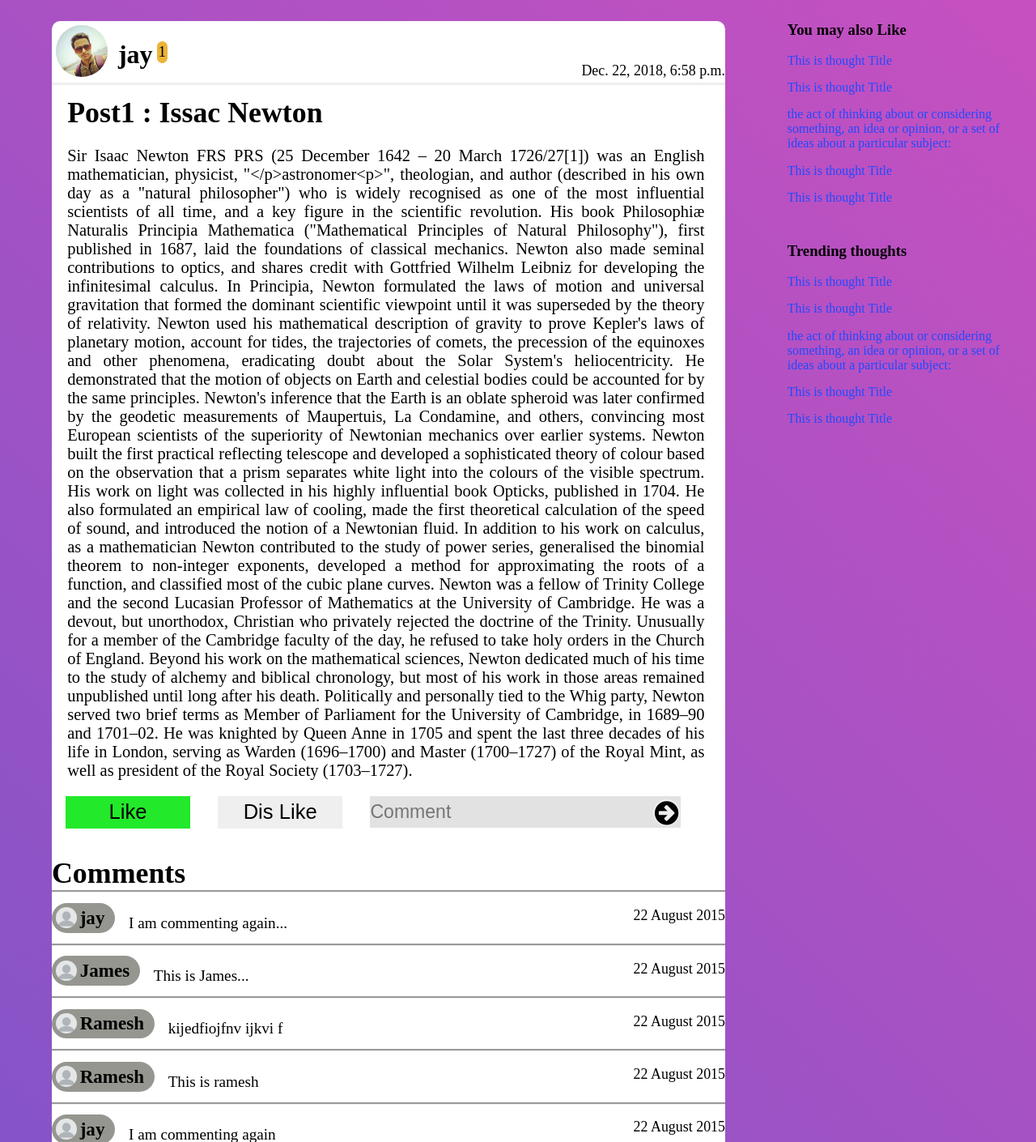
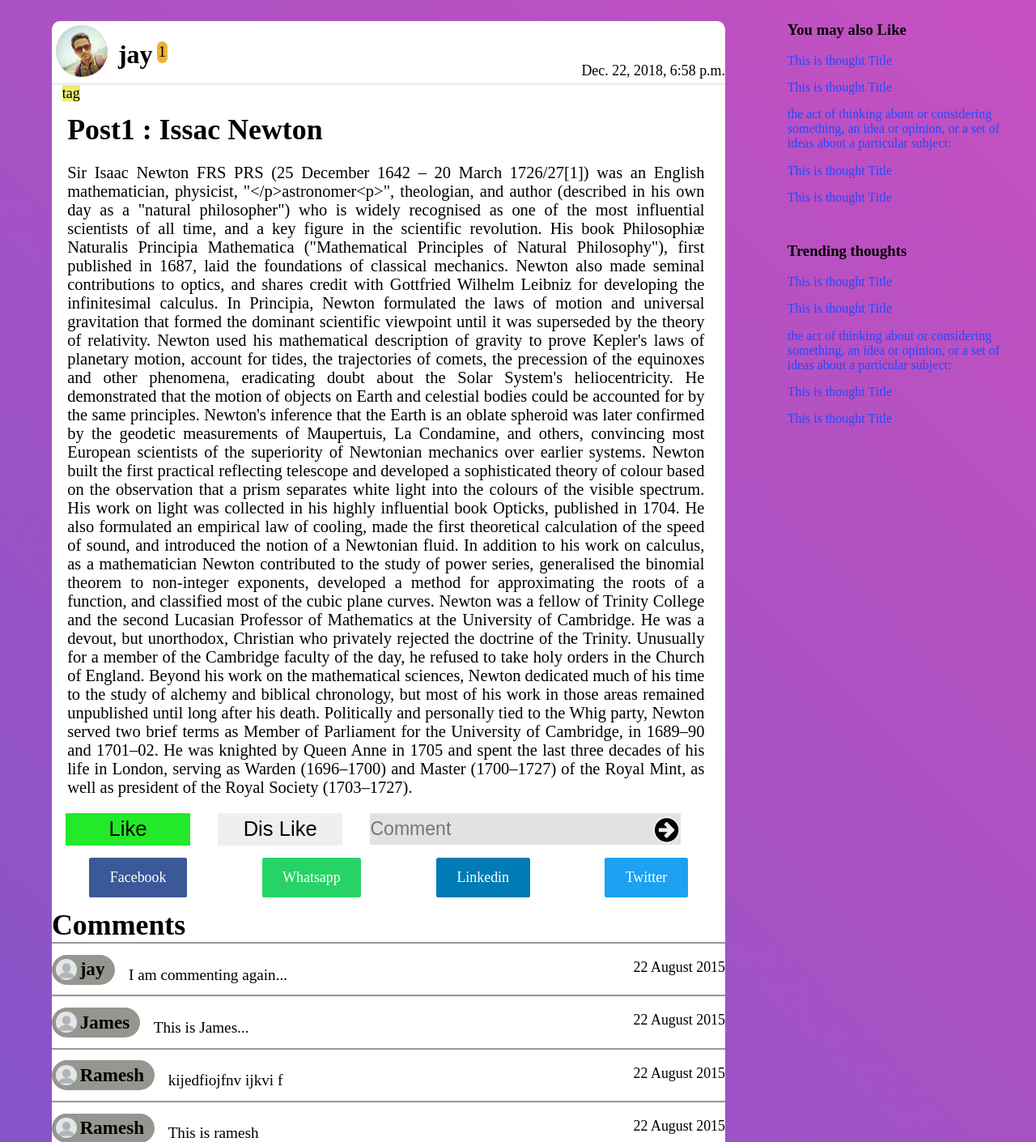
Before and after one commit to jayeshsingh9767/Toob, a Django app: page /details/1/ in a window 1280 px wide. Shown: the part 40-1450 px from the top of the page at 81% size. Run offline with Django 3.2, Linux system fonts and the light colour scheme; a user stored in the database is signed in; data comes from the database, SQL or seed files in the repository; both versions use the stored data as it was after the commit.

Commit message:
Added title of each page and tags functionality

```diff
--- a/details/static/details/details_post_style.css
+++ b/details/static/details/details_post_style.css
@@ -39,6 +39,12 @@
   margin: 1.8vw 0 0 1vw;
   padding: 0;
   font-size: 2.5vw;
+}
+
+.tag{
+  margin-left: 1vw;
+  background-color: rgb(237, 236, 108);
+  font-size: 1.4vw;
 }
 
 .level{
@@ -126,9 +132,41 @@ input[name="comment"]{
   top: 0.2vw;
 }
 
+.shareLinks{
+  display: flex;
+  justify-content: space-around;
+}
+
+.shareLinks a{
+  margin: 1vw;
+  padding: 1.1vw 2vw;
+  color: #fff;
+  font-size: 1.4vw;
+  border-radius: 0.2vw;
+}
+
+.shareLinks a:hover{
+  opacity: 0.7;
+}
+
+#fb{
+  background-color: #3b5998;
+}
+
+#whatsapp{
+  background-color: #25d366;
+}
+
+#linkden{
+  background-color: #007bb5;
+}
+
+#twitter{
+  background-color:  #1da1f2;
+}
 
 .comments > h2{
-  margin: 2.5vw 0 0 0;
+  margin: 0;
   font-size: 2.8vw;
 }
 
--- a/details/templates/details_post.html
+++ b/details/templates/details_post.html
@@ -1,7 +1,5 @@
 {% extends 'base.html' %}
-{% block header %}
-
-{% endblock %}
+{% block title %} {{ post.title }} {% endblock %}
 {% block content %}
 {% load static %}
 <link rel="stylesheet" href="{% static 'details/details_post_style.css' %}">
@@ -19,6 +17,9 @@
         <a href="/profile/{{ post.user_profile.id }}"><h3 class="user-name">{{ post.user_profile }}</h3></a><span class="level">{{ post.user_profile.level }}</span>
         <span class="date">{{ post.creation_time }}</span>
       </div>
+      {% for tag in tags %}
+        <span class="tag">{{ tag }}</span>
+      {% endfor %}
       <h2 class="thought-title">{{ post.title }}</h2>
       {% if post.image %}
         <center><img class="post-image" src="{{ post.image.url }}" alt="Image not found"></center>
@@ -67,6 +68,21 @@
           </script>
         </form>
       </div>
+      <div class="shareLinks" id="sharelink{{ post.id }}">
+
+        <a id="fb" href="https://www.facebook.com/sharer/sharer.php?u={{ request.build_absolute_uri }}">
+          Facebook
+        </a>
+        <a id="whatsapp" href="https://wa.me/whatsappphonenumber/?text={{ post.title }}">
+          Whatsapp
+        </a>
+        <a id="linkden" href="https://www.linkedin.com/shareArticle?mini=true&url={{ request.build_absolute_uri }}&title={{ post.title }}&summary={{ share_string }}&source={{ request.build_absolute_uri }}">
+          Linkedin
+        </a>
+        <a id="twitter" href="https://twitter.com/home?status={{ share_string }}%20{{ request.build_absolute_uri }}">
+          Twitter
+        </a>
+      </div>
       {% include 'comment_section.html' %}
     </div>
   </div>
--- a/details/views.py
+++ b/details/views.py
@@ -8,6 +8,7 @@ from django.template import loader
 from .models import Posts, Comment
 from signup.models import Profile
 from home.data_master import update_trending_ratio
+from urllib.parse import quote_plus
 # Create your views here.
 
 
@@ -18,10 +19,13 @@ def details_post(request, post_id):
     if not (post.views.filter(id=request.user.id).exists()):
         post.views.add(request.user)                # User is Viewing the post
         update_trending_ratio(post, comments)
+    share_string = quote_plus(post.title)
     template = loader.get_template('details_post.html')
     context = {
         'post': post,
         'comments': comments,
+        'share_string': share_string,
+        'tags': post.tags.split()
     }
     return HttpResponse(template.render(context, request))
 
--- a/home/templates/write_thought.html
+++ b/home/templates/write_thought.html
@@ -1,4 +1,5 @@
 {% extends 'base.html' %}
+{% block title %} Write New Thought {% endblock %}
 {% block content %}
 {% load static %}
 <link rel="stylesheet" href="{% static 'home/write_thought_style.css' %}">
--- a/signup/templates/edit_profile.html
+++ b/signup/templates/edit_profile.html
@@ -1,4 +1,5 @@
 {% extends 'base.html' %}
+{% block title %} Edit Profile {% endblock %}
 {% block content %}
   {% load static %}
   <link rel="stylesheet" href="{% static 'signup/edit_profile_style.css' %}">
--- a/signup/templates/profile.html
+++ b/signup/templates/profile.html
@@ -1,4 +1,5 @@
 {% extends 'base.html' %}
+{% block title %} {{ user_profile }} {% endblock %}
 {% block content %}
   {% load static %}
   <link rel="stylesheet" href="{% static 'signup/profile_style.css' %}">
--- a/signup/views.py
+++ b/signup/views.py
@@ -40,7 +40,7 @@ def profile(request, user_id):
     user_profile = get_object_or_404(Profile, id=user_id)
     logged_in_user_profile = get_object_or_404(Profile,
                                                user=request.user.id)
-    user_post = Posts.objects.all().filter(user_profile=user_id)
+    user_post = Posts.objects.all().filter(user_profile=user_id).order_by("-trending_ratio")
     following = Profile.objects.all().filter(follows=user_profile.id)
     like_count = Posts.objects.all().filter(user_profile=logged_in_user_profile).values('likes').count()
     context = {
```
Also changed, not shown: home/static/home/stylehome.css (+50 -4 lines), home/templates/home.html (+28 -9 lines), home/views.py (+4 -4 lines), db.sqlite3, media/15august.jpg (added).
